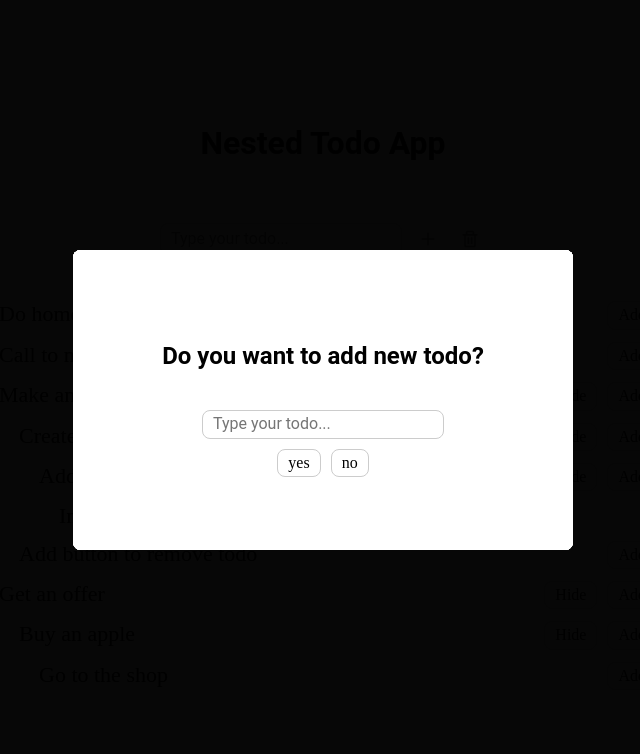
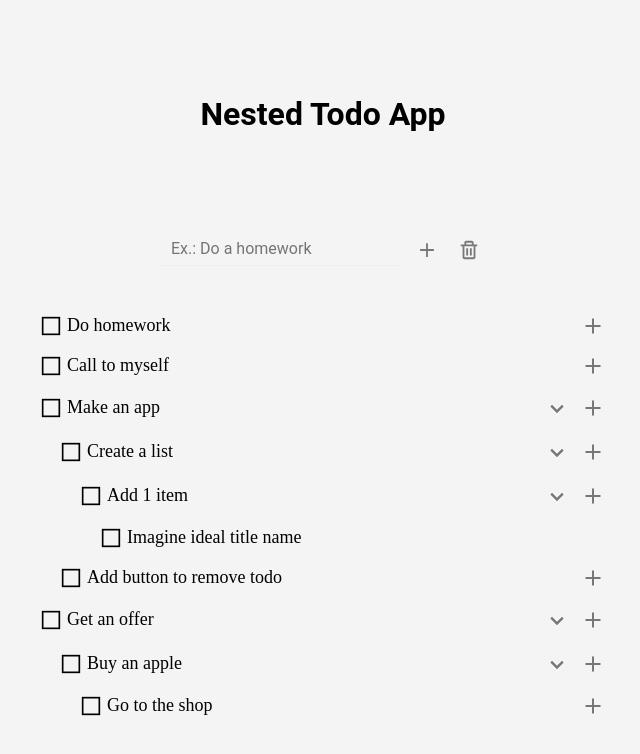
Before and after one commit to lomeat/nested-todos, a React app: page / in a window 1280 px wide. Shown: the top 754 px of the page, without its empty margins (317-957 px from the left). Built offline with nearby package versions, Linux system fonts and the light colour scheme; what webfontloader would draw is missing.

Commit message:
styl: add styles to Todo

```diff
--- a/src/App.js
+++ b/src/App.js
@@ -133,8 +133,10 @@ export const App = () => {
     updateTodos(todos, null, "remove-all");
   };
 
+  // WD: Create new todo with keyboard
+  // HW: Check if pressed "Enter" when some typed in input
   const keyEnterPress = (e) => {
-    if (e.key === "Enter") {
+    if (e.key === "Enter" && newTodo.title.length) {
       addNewTodo(null, "add-global");
       setNewTodo((state) => ({ ...state, title: "" }));
     }
@@ -147,7 +149,7 @@ export const App = () => {
         <EditListWrapper>
           <Input
             type="text"
-            placeholder="Type your todo..."
+            placeholder="Ex.: Do a homework"
             value={newTodo.title}
             onChange={changeNewTodoTitle}
             onKeyPress={keyEnterPress}
@@ -188,10 +190,11 @@ const Wrapper = styled.div`
   display: flex;
   justify-content: center;
   align-items: center;
+  background: #f4f4f4;
 `;
 
 const Container = styled.div`
-  width: 700px;
+  width: 600px;
   padding: 10px;
   display: flex;
   flex-direction: column;
@@ -204,14 +207,15 @@ const Title = styled.h1`
 
 const EditListWrapper = styled.div`
   display: flex;
-  padding: 40px;
+  padding: 80px 0 40px 0;
 `;
 
 const Input = styled.input`
   font-family: "Roboto", sans-serif;
-  border-radius: 8px;
-  border: 1px solid #ccc;
+  border: 0;
+  border-bottom: 1px solid #eee;
   padding: 4px 10px;
+  background: transparent;
   :focus {
     border-color: lightsteelblue;
   }
@@ -221,7 +225,7 @@ const Button = styled.button`
   margin-left: 10px;
   background: transparent;
   border: 0;
-  font-size: 20px;
+  font-size: 22px;
   padding: 0;
   border-radius: 8px;
   width: 32px;
@@ -238,7 +242,7 @@ const Button = styled.button`
   :hover {
     cursor: pointer;
     color: black;
-    background: #eee;
+    background: #ddd;
   }
 `;
 
--- a/src/Todo.js
+++ b/src/Todo.js
@@ -1,5 +1,8 @@
 import React, { useState } from "react";
 import styled from "styled-components";
+import { BiChevronLeft } from "react-icons/bi";
+import { GrCheckbox, GrCheckboxSelected } from "react-icons/gr";
+import { IoMdAdd } from "react-icons/io";
 
 import { TodoTree } from "./TodoTree";
 
@@ -19,7 +22,7 @@ export const Todo = ({
   const nestedLimit = 3;
 
   const [isRemoveModalOpen, setIsRemoveModal] = useState(false);
-  const [isAddModalOpen, setIsAddModalOpen] = useState(true);
+  const [isAddModalOpen, setIsAddModalOpen] = useState(false);
 
   // WD: Toggles the display of remove modal
   // HW: Shows/hides the modal block
@@ -33,7 +36,7 @@ export const Todo = ({
 
   // WD: Toggles the display of remove modal
   // HW: Shows/hides the modal block
-  //     If answered "yes" add new todo to clicked element
+  //     If answered "yes", add new todo to clicked element
   const toggleAddModalVisibility = (todo = null) => {
     setIsAddModalOpen((state) => !state);
     if (todo) {
@@ -49,8 +52,10 @@ export const Todo = ({
     setNewTodo((state) => ({ ...state, title: value }));
   };
 
+  // WD: Create new todo with keyboard
+  // HW: Check if pressed "Enter" when some typed in input
   const keyEnterPress = (e) => {
-    if (e.key === "Enter") {
+    if (e.key === "Enter" && newTodo.title.length) {
       toggleAddModalVisibility(todo);
       setNewTodo((state) => ({ ...state, title: "" }));
     }
@@ -63,23 +68,29 @@ export const Todo = ({
           isComplete={todo.isComplete}
           onClick={() => toggleIsTodoComplete(todo)}
         >
+          <Checkbox>
+            {todo.isComplete ? <GrCheckboxSelected /> : <GrCheckbox />}
+          </Checkbox>
           {todo.title}
         </Title>
         <ButtonsWrapper>
           {nestedLevel < nestedLimit && todo.children.length > 0 && (
             <ToggleChildrenButton
               onClick={() => toggleIsTodoShowChildren(todo)}
+              isShowChildren={todo.isShowChildren}
             >
-              {todo.isShowChildren ? "Hide" : "Show"}
+              {todo.isShowChildren ? <BiChevronLeft /> : <BiChevronLeft />}
             </ToggleChildrenButton>
           )}
           {todo.isComplete && (
             <RemoveButton onClick={toggleRemoveModalVisibility}>
-              Remove
+              <IoMdAdd />
             </RemoveButton>
           )}
           {nestedLevel < nestedLimit && !todo.isComplete && (
-            <AddButton onClick={toggleAddModalVisibility}>Add</AddButton>
+            <AddButton onClick={toggleAddModalVisibility}>
+              <IoMdAdd />
+            </AddButton>
           )}
         </ButtonsWrapper>
       </Wrapper>
@@ -104,12 +115,14 @@ export const Todo = ({
       {isRemoveModalOpen && (
         <ModalOuter>
           <ModalInner>
-            <ModalTitle>Are you sure?</ModalTitle>
+            <ModalTitle>Are you sure you want to delete?</ModalTitle>
             <ModalButtonsWrapper>
-              <Button onClick={() => toggleRemoveModalVisibility(todo)}>
-                yes
-              </Button>
-              <Button onClick={toggleRemoveModalVisibility}>no</Button>
+              <ModalButton onClick={() => toggleRemoveModalVisibility(todo)}>
+                Yes
+              </ModalButton>
+              <ModalButton onClick={toggleRemoveModalVisibility}>
+                No
+              </ModalButton>
             </ModalButtonsWrapper>
           </ModalInner>
         </ModalOuter>
@@ -117,15 +130,16 @@ export const Todo = ({
       {isAddModalOpen && (
         <ModalOuter>
           <ModalInner>
-            <ModalTitle>Do you want to add new todo?</ModalTitle>
+            <ModalTitle>What do you want to do?</ModalTitle>
             <ModalInput
-              placeholder="Type your todo..."
+              type="text"
+              placeholder="Ex.: Do a homework"
               onChange={changeNewTodoTitle}
               value={newTodo.title}
               onKeyPress={keyEnterPress}
             />
             <ModalButtonsWrapper>
-              <Button
+              <ModalButton
                 onClick={() => {
                   if (newTodo.title.length) {
                     toggleAddModalVisibility(todo);
@@ -133,9 +147,11 @@ export const Todo = ({
                   }
                 }}
               >
-                yes
-              </Button>
-              <Button onClick={toggleAddModalVisibility}>no</Button>
+                Add
+              </ModalButton>
+              <ModalButton onClick={toggleAddModalVisibility}>
+                Cancel
+              </ModalButton>
             </ModalButtonsWrapper>
           </ModalInner>
         </ModalOuter>
@@ -147,49 +163,83 @@ export const Todo = ({
 const Wrapper = styled.div`
   width: 100%;
   cursor: pointer;
-  padding: 6px;
+  padding: 8px;
   box-sizing: border-box;
   border-radius: 4px;
   transition: 0.1s ease;
   display: flex;
   justify-content: space-between;
+  align-items: center;
+  min-height: 40px;
   :hover {
-    background: #eee;
+    background: #ddd;
   }
 `;
 
 const Title = styled.span`
   text-decoration: ${(props) => (props.isComplete ? "line-through" : "none")};
-  font-size: 22px;
-  padding: 0 10px;
+  font-size: 18px;
   font-family: "Roboto Slab", serif;
   font-weight: 400;
+  display: flex;
+  align-items: center;
 `;
 
-const ButtonsWrapper = styled.div``;
+const ButtonsWrapper = styled.div`
+  display: flex;
+`;
 
 const Button = styled.button`
   margin-left: 10px;
   background: transparent;
-  border: 1px solid #ccc;
-  padding: 4px 10px;
-  border-radius: 8px;
+  border: 0;
+  font-size: 24px;
+  padding: 0;
+  display: flex;
+  justify-content: center;
+  align-items: center;
+  color: #777;
+  transition: 0.1s ease;
+
   :first-child {
     margin-left: 0;
   }
   :hover {
     cursor: pointer;
-  }
-  :active {
-    border-color: lightsteelblue;
+    color: black;
+    background: #ddd;
   }
 `;
 
-const ToggleChildrenButton = styled(Button)``;
+const Checkbox = styled.button`
+  font-size: 20px;
+  background: transparent;
+  padding: 0;
+  border: 0;
+  display: flex;
+  justify-content: center;
+  align-items: center;
+  margin-right: 6px;
+  :hover {
+    cursor: pointer;
+  }
+`;
+
+const ToggleChildrenButton = styled(Button)`
+  font-size: 28px;
+  svg {
+    transition: 0.2s ease;
+    transform: ${(props) => (props.isShowChildren ? "rotate(-90deg)" : "")};
+  }
+`;
 
 const AddButton = styled(Button)``;
 
-const RemoveButton = styled(Button)``;
+const RemoveButton = styled(Button)`
+  svg {
+    transform: rotate(45deg);
+  }
+`;
 
 const ListLeftMargin = styled.div`
   margin-left: 20px;
@@ -223,19 +273,40 @@ const ModalInner = styled.div`
 
 const ModalTitle = styled.h2`
   font-family: "Roboto", sans;
-  padding-bottom: 20px;
+  padding-bottom: 40px;
 `;
 
 const ModalInput = styled.input`
   font-family: "Roboto", sans-serif;
   border-radius: 8px;
   border: 1px solid #ccc;
-  padding: 4px 10px;
+  padding: 6px 12px;
+  font-size: 16px;
   :focus {
     border-color: lightsteelblue;
   }
 `;
 
 const ModalButtonsWrapper = styled.div`
-  padding-top: 10px;
+  padding-top: 20px;
 `;
+
+const ModalButton = styled.button`
+  margin-left: 10px;
+  background: transparent;
+  border: 1px solid #ccc;
+  padding: 8px 20px;
+  border-radius: 8px;
+  font-family: "Roboto", sans-serif;
+  transition: 0.1s ease;
+  :first-child {
+    margin-left: 0;
+  }
+  :hover {
+    cursor: pointer;
+    background: #eee;
+  }
+  :active {
+    border-color: lightsteelblue;
+  }
+`;
--- a/src/index.js
+++ b/src/index.js
@@ -8,7 +8,7 @@ import { App } from "./App";
 
 WebFont.load({
   google: {
-    families: ["Roboot:400,700", "Roboto Slab:400"],
+    families: ["Roboto:400,700", "Roboto Slab:400"],
   },
 });
 
```
